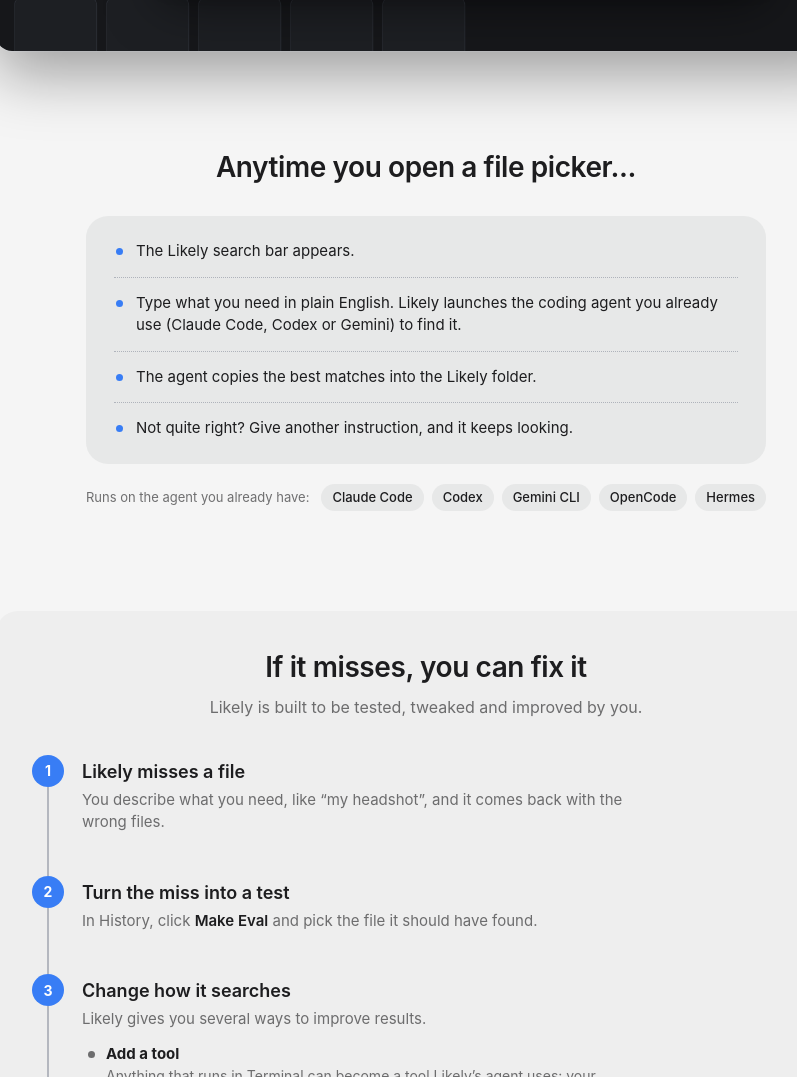
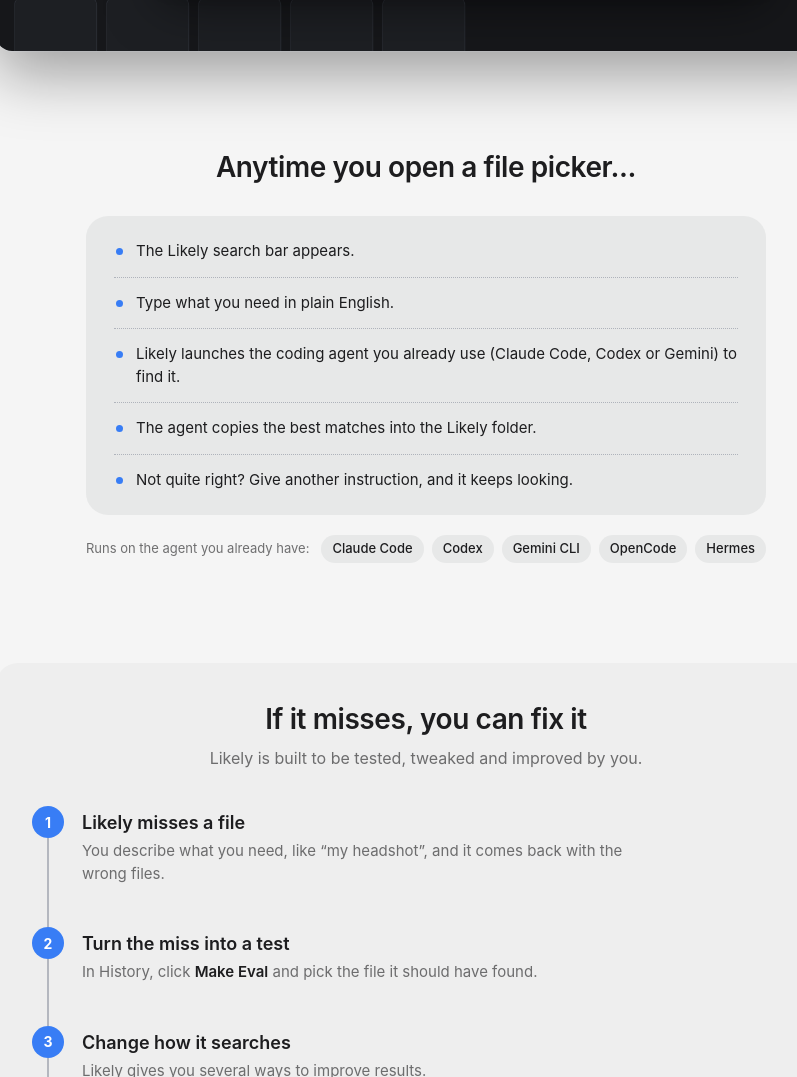
Before and after one commit to synth-inc/likely, a plain HTML site: page docs/index.html in a window 1280 px wide. Shown: the part 1886-2963 px from the top of the page, without its empty margins (214-1011 px from the left). Drawn offline with Linux system fonts and the light colour scheme.

Commit message:
Landing: split How it works step 2 in two
Co-Authored-By: Claude Opus 5.5 <noreply@anthropic.com>
Claude-Session: https://claude.ai/code/session_011QtFqufH492azCARw1Fkx5

```diff
--- a/docs/index.html
+++ b/docs/index.html
@@ -104,7 +104,8 @@
       <h2 id="how-h" data-copy-id="how.headline">Anytime you open a file picker...</h2>
       <ul class="panel bullets">
         <li data-copy-id="how.b1">The Likely search bar appears.</li>
-        <li data-copy-id="how.b2">Type what you need in plain English. Likely launches the coding agent you already use (Claude Code, Codex or Gemini) to find it.</li>
+        <li data-copy-id="how.b2">Type what you need in plain English.</li>
+        <li data-copy-id="how.b2b">Likely launches the coding agent you already use (Claude Code, Codex or Gemini) to find it.</li>
         <li data-copy-id="how.b3">The agent copies the best matches into the Likely folder.</li>
         <li data-copy-id="how.b4">Not quite right? Give another instruction, and it keeps looking.</li>
       </ul>
```
